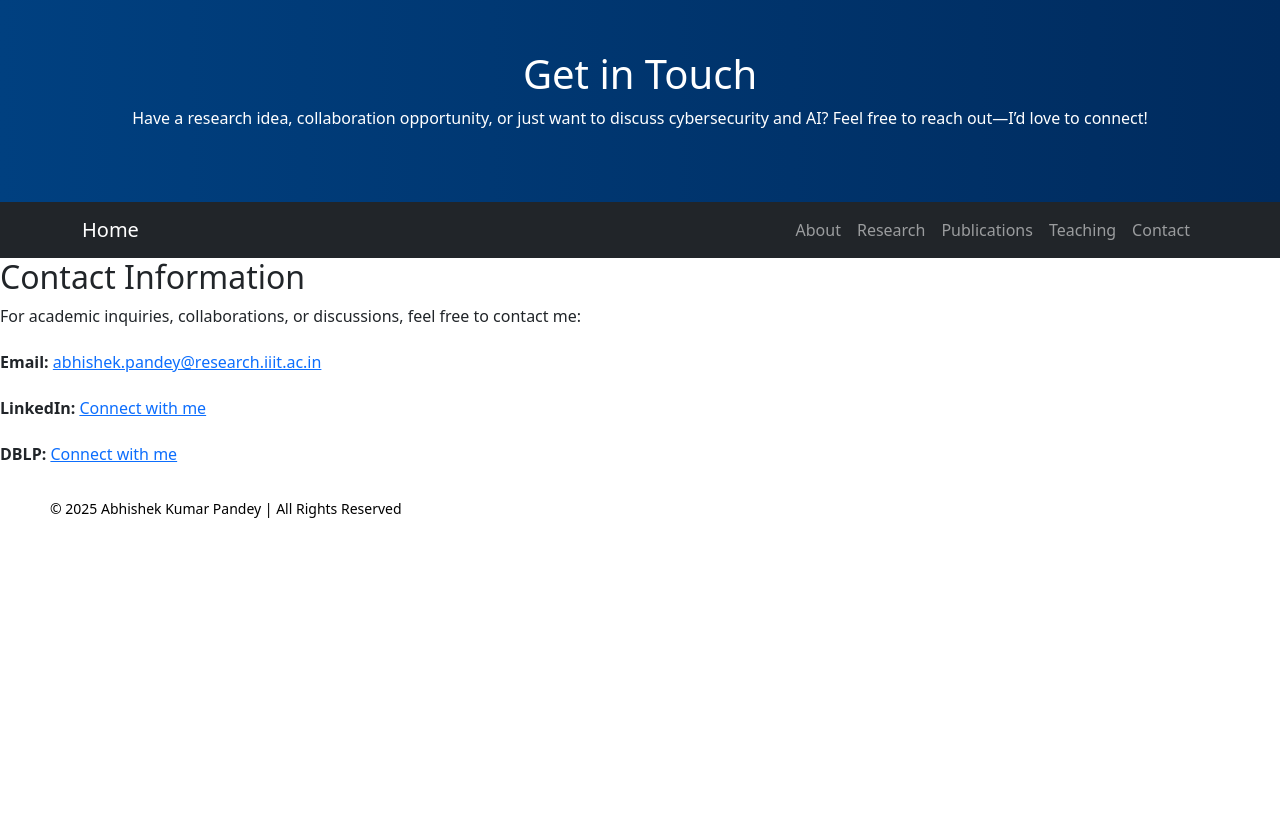
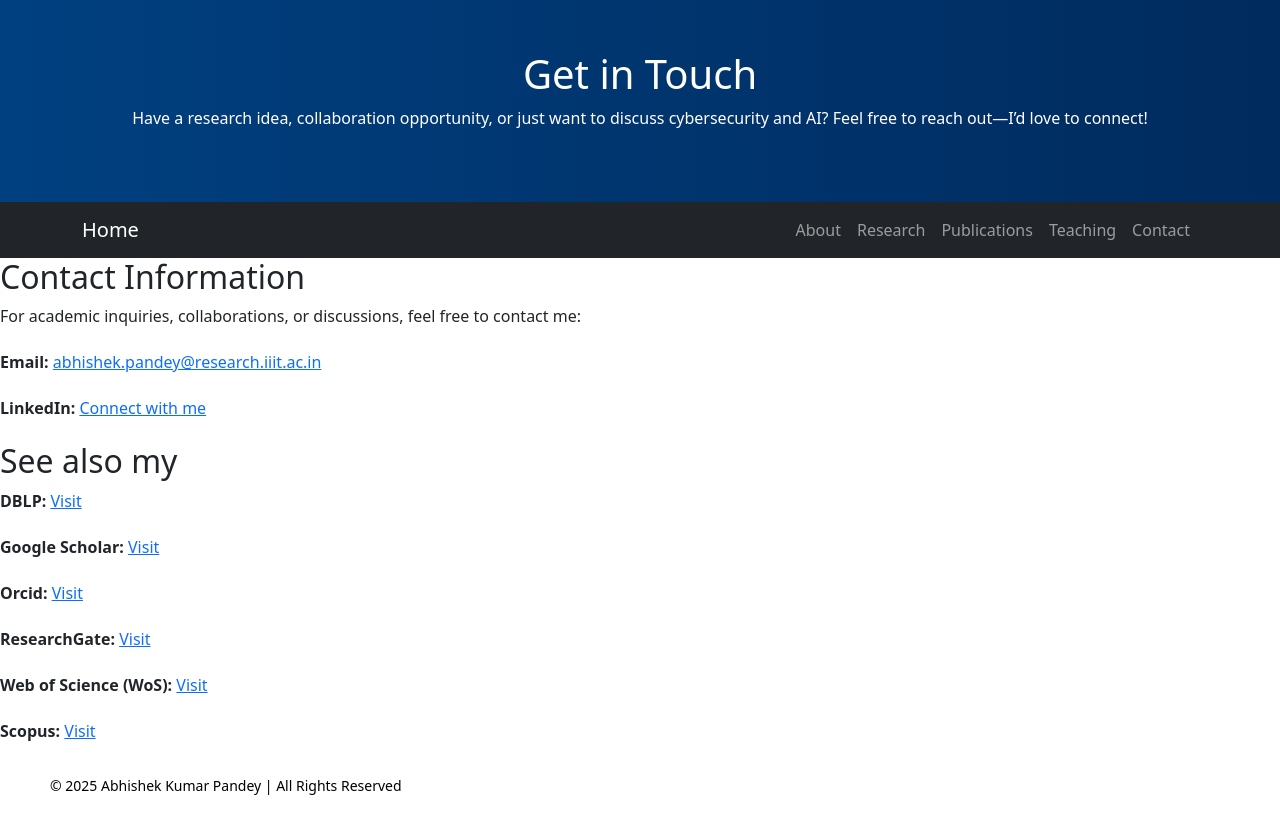
Before and after one commit to abhipandey5/akp, a plain HTML site: page contact.html in a window 1280 px wide. Before the commit the page ends 800 px from the top, so only its background shows below. Drawn offline with nearby package versions, Linux system fonts and the light colour scheme.

Commit message:
Update contact.html

```diff
--- a/contact.html
+++ b/contact.html
@@ -40,9 +40,16 @@
         <p>For academic inquiries, collaborations, or discussions, feel free to contact me:</p>
         <p><strong>Email:</strong> <a href="mailto:abhishek.pandey@research.iiit.ac.in">abhishek.pandey@research.iiit.ac.in</a></p>
         <p><strong>LinkedIn:</strong> <a href="https://www.linkedin.com/in/abhipanday5/" target="_blank">Connect with me</a></p>
-        <p><strong>DBLP:</strong> <a href="https://dblp.org/pid/260/3884" target="_blank">Connect with me</a></p>
     </section>
-
+    <section>
+        <h2>See also my</h2>
+        <p><strong>DBLP:</strong> <a href="https://dblp.org/pid/260/3884" target="_blank">Visit</a></p>
+        <p><strong>Google Scholar:</strong> <a href="https://scholar.google.co.in/citations?user=DeFvW2kAAAAJ&hl=en" target="_blank">Visit</a></p>
+        <p><strong>Orcid:</strong> <a href="https://orcid.org/0000-0003-4021-9819" target="_blank">Visit</a></p>
+        <p><strong>ResearchGate:</strong> <a href="https://www.researchgate.net/profile/Abhishek-Pandey-29" target="_blank">Visit</a></p>
+        <p><strong>Web of Science (WoS):</strong> <a href="https://www.webofscience.com/wos/author/record/AAN-2756-2020" target="_blank">Visit</a></p>
+        <p><strong>Scopus:</strong> <a href="https://www.scopus.com/authid/detail.uri?authorId=57215585159" target="_blank">Visit</a></p>
+    </section>
 
 
     <footer>
```
